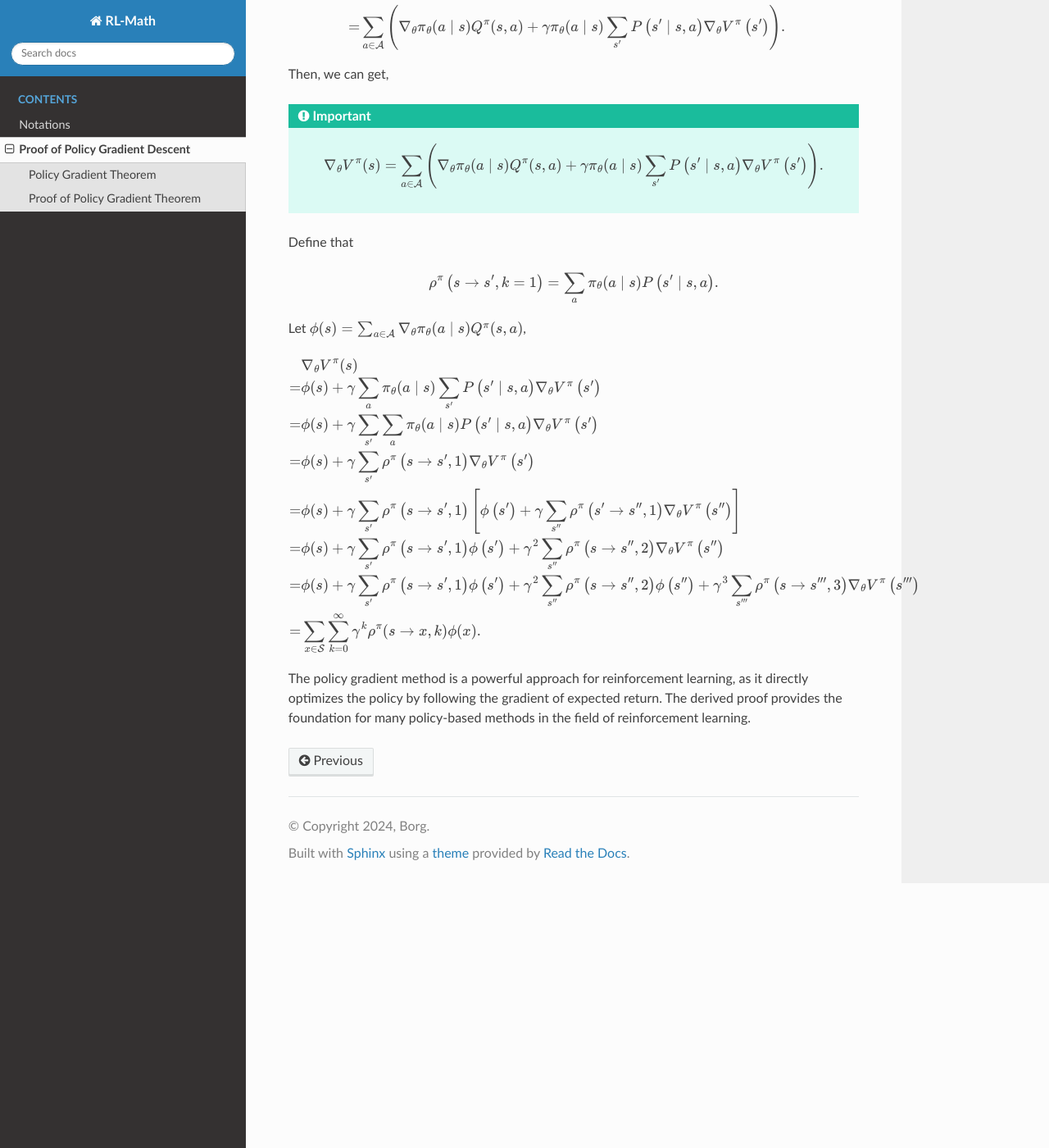
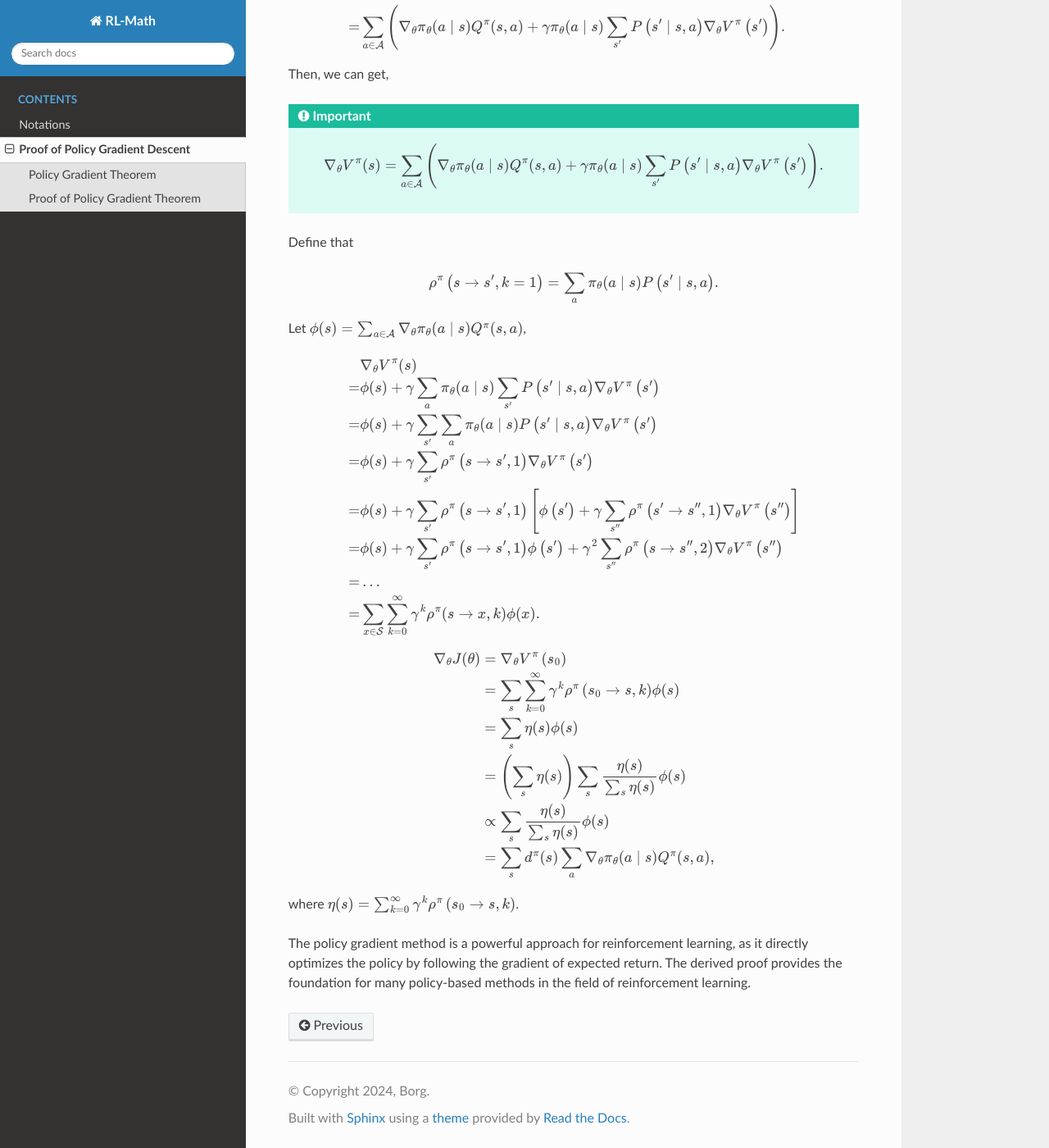
Before and after one commit to boyin96/Reinforcement-Learning-Math, a Sphinx documentation site: the page built from docs/source/policy_gradient.rst, in a window 1280 px wide and 1400 px high, scrolled down 881 px. Shown: the whole window at 82% size. Built offline with Sphinx 7.4.7 and the Read the Docs theme 3.1.0, drawn with Linux system fonts in a browser that asks for light colours; some of the changed text lies outside the part shown.

Commit message:
Update policy_gradient.rst

```diff
--- a/docs/source/policy_gradient.rst
+++ b/docs/source/policy_gradient.rst
@@ -6,7 +6,7 @@ The policy gradient method is a key technique in reinforcement learning, aiming
 Let the objective be the maximization of the expected return:
 
 .. math::
-    J(\theta)=\sum_{s \in \mathcal{S}} d^\pi(s) V^\pi(s)=\sum_{s \in \mathcal{S}} d^\pi(s) \sum_{a \in \mathcal{A}} \pi_\theta(a \mid s) Q^\pi(s, a)
+    J(\theta)=\sum_{s \in \mathcal{S}} d^\pi(s) V^\pi(s)=\sum_{s \in \mathcal{S}} d^\pi(s) \sum_{a \in \mathcal{A}} \pi_\theta(a \mid s) Q^\pi(s, a),
 
 where :math:`d^\pi(s)` is the stationary distribution of Markov chain. For simplicity, all subsequent funcitons related to :math:`\pi` eliminate the subscript of :math:`\theta`.
 
@@ -53,10 +53,20 @@ Let :math:`\phi(s)=\sum_{a \in \mathcal{A}} \nabla_\theta \pi_\theta(a \mid s) Q
     	=&\phi (s)+\gamma \sum_{s^{\prime}}{\rho ^{\pi}}\left( s\rightarrow s^{\prime},1 \right) \nabla _{\theta}V^{\pi}\left( s^{\prime} \right)\\
     	=&\phi (s)+\gamma \sum_{s^{\prime}}{\rho ^{\pi}}\left( s\rightarrow s^{\prime},1 \right) \left[ \phi \left( s^{\prime} \right) +\gamma \sum_{s^{\prime\prime}}{\rho ^{\pi}}\left( s^{\prime}\rightarrow s^{\prime\prime},1 \right) \nabla _{\theta}V^{\pi}\left( s^{\prime\prime} \right) \right]\\
     	=&\phi (s)+\gamma \sum_{s^{\prime}}{\rho ^{\pi}}\left( s\rightarrow s^{\prime},1 \right) \phi \left( s^{\prime} \right) +\gamma ^2\sum_{s^{\prime\prime}}{\rho ^{\pi}}\left( s\rightarrow s^{\prime\prime},2 \right) \nabla _{\theta}V^{\pi}\left( s^{\prime\prime} \right)\\
-    	=&\phi (s)+\gamma \sum_{s^{\prime}}{\rho ^{\pi}}\left( s\rightarrow s^{\prime},1 \right) \phi \left( s^{\prime} \right) +\gamma ^2\sum_{s^{\prime\prime}}{\rho ^{\pi}}\left( s\rightarrow s^{\prime\prime},2 \right) \phi \left( s^{\prime\prime} \right) +\gamma ^3\sum_{s^{\prime\prime\prime}}{\rho ^{\pi}}\left( s\rightarrow s^{\prime\prime\prime},3 \right) \nabla _{\theta}V^{\pi}\left( s^{\prime\prime\prime} \right)\\
+    	=&\dots\\
     	=&\sum_{x\in \mathcal{S}}{\sum_{k=0}^{\infty}{\gamma ^k\rho ^{\pi}}}(s\rightarrow x,k)\phi (x).\\
     \end{aligned}
 
+.. math::
+    \begin{aligned}
+    	\nabla _{\theta}J(\theta )&=\nabla _{\theta}V^{\pi}\left( s_0 \right)\\
+    	&=\sum_s{\sum_{k=0}^{\infty}{\gamma ^k\rho ^{\pi}}}\left( s_0\rightarrow s,k \right) \phi (s)\\
+    	&=\sum_s{\eta}(s)\phi (s)\\
+    	&=\left( \sum_s{\eta}(s) \right) \sum_s{\frac{\eta (s)}{\sum_s{\eta}(s)}}\phi (s)\\
+    	&\propto \sum_s{\frac{\eta (s)}{\sum_s{\eta}(s)}}\phi (s)\\
+    	&=\sum_s{d^{\pi}}(s)\sum_a{\nabla _{\theta}}\pi _{\theta}(a\mid s)Q^{\pi}(s,a),\\
+    \end{aligned}
 
+where :math:`\eta(s)=\sum_{k=0}^{\infty} \gamma ^k\rho^\pi\left(s_0 \rightarrow s, k\right)`.
 
 The policy gradient method is a powerful approach for reinforcement learning, as it directly optimizes the policy by following the gradient of expected return. The derived proof provides the foundation for many policy-based methods in the field of reinforcement learning.
```
